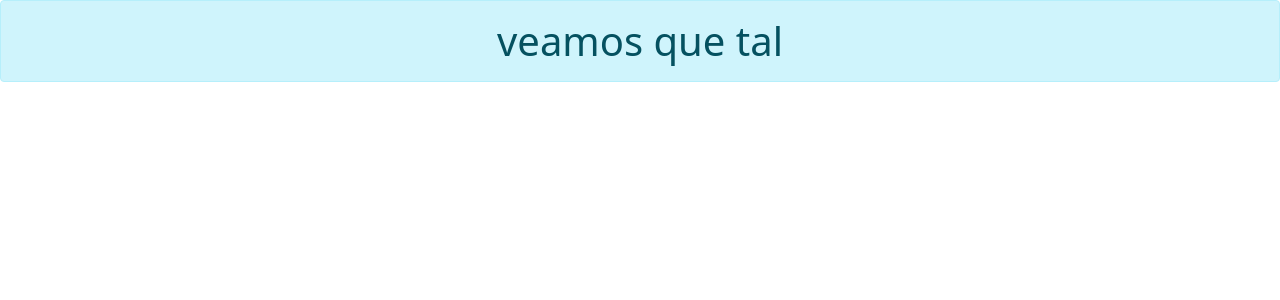
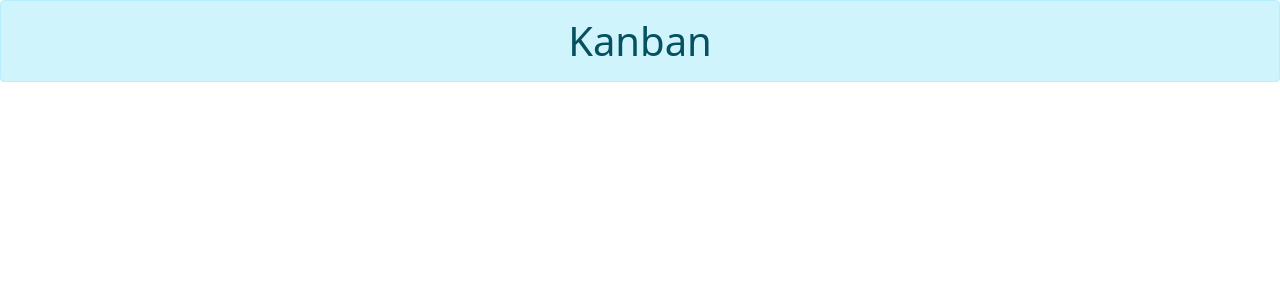
Before and after one commit to moisessosa/Angular-Project-Final-Individual, an Angular app in the folder FRONT/app-kanban/: page / in a window 1280 px wide. Shown: the top 300 px of the page. Built offline with nearby package versions, Linux system fonts and the light colour scheme.

Commit message:
header pronto

```diff
--- a/FRONT/app-kanban/src/app/app.component.html
+++ b/FRONT/app-kanban/src/app/app.component.html
@@ -1 +1 @@
-<p class="h1 text-center alert-info alert" role="alert">veamos que tal</p>
+<app-header></app-header>
--- a/FRONT/app-kanban/src/app/app.module.ts
+++ b/FRONT/app-kanban/src/app/app.module.ts
@@ -2,10 +2,12 @@ import { NgModule } from '@angular/core';
 import { BrowserModule } from '@angular/platform-browser';
 
 import { AppComponent } from './app.component';
+import { HeaderComponent } from './header/header.component';
 
 @NgModule({
   declarations: [
-    AppComponent
+    AppComponent,
+    HeaderComponent
   ],
   imports: [
     BrowserModule
--- /dev/null
+++ b/FRONT/app-kanban/src/app/header/header.component.html
@@ -0,0 +1 @@
+<h1 class="text-center alert alert-info">Kanban</h1>
--- /dev/null
+++ b/FRONT/app-kanban/src/app/header/header.component.ts
@@ -0,0 +1,15 @@
+import { Component, OnInit } from '@angular/core';
+
+@Component({
+  selector: 'app-header',
+  templateUrl: './header.component.html',
+  styleUrls: ['./header.component.css']
+})
+export class HeaderComponent implements OnInit {
+
+  constructor() { }
+
+  ngOnInit(): void {
+  }
+
+}
--- a/FRONT/app-kanban/src/index.html
+++ b/FRONT/app-kanban/src/index.html
@@ -6,6 +6,9 @@
   <base href="/">
   <meta name="viewport" content="width=device-width, initial-scale=1">
   <link rel="icon" type="image/x-icon" href="favicon.ico">
+
+  <link rel="stylesheet" href="https://use.fontawesome.com/releases/v5.2.0/css/all.css" integrity="sha384-hWVjflwFxL6sNzntih27bfxkr27PmbbK/iSvJ+a4+0owXq79v+lsFkW54bOGbiDQ" crossorigin="anonymous">
+
 </head>
 <body>
   <app-root></app-root>
```
Also changed, not shown: FRONT/app-kanban/src/app/header/header.component.css (added), 2 other files (tests, documents, lock files or other folders).
